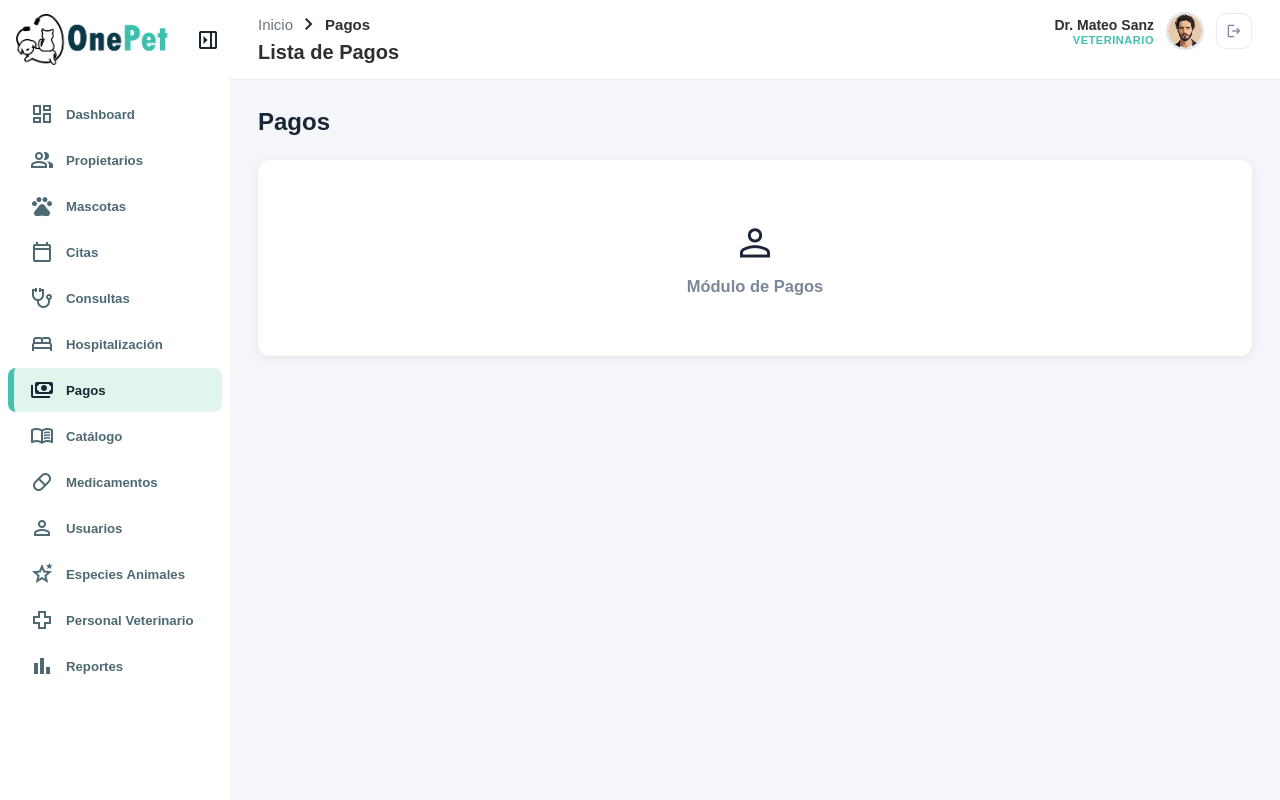
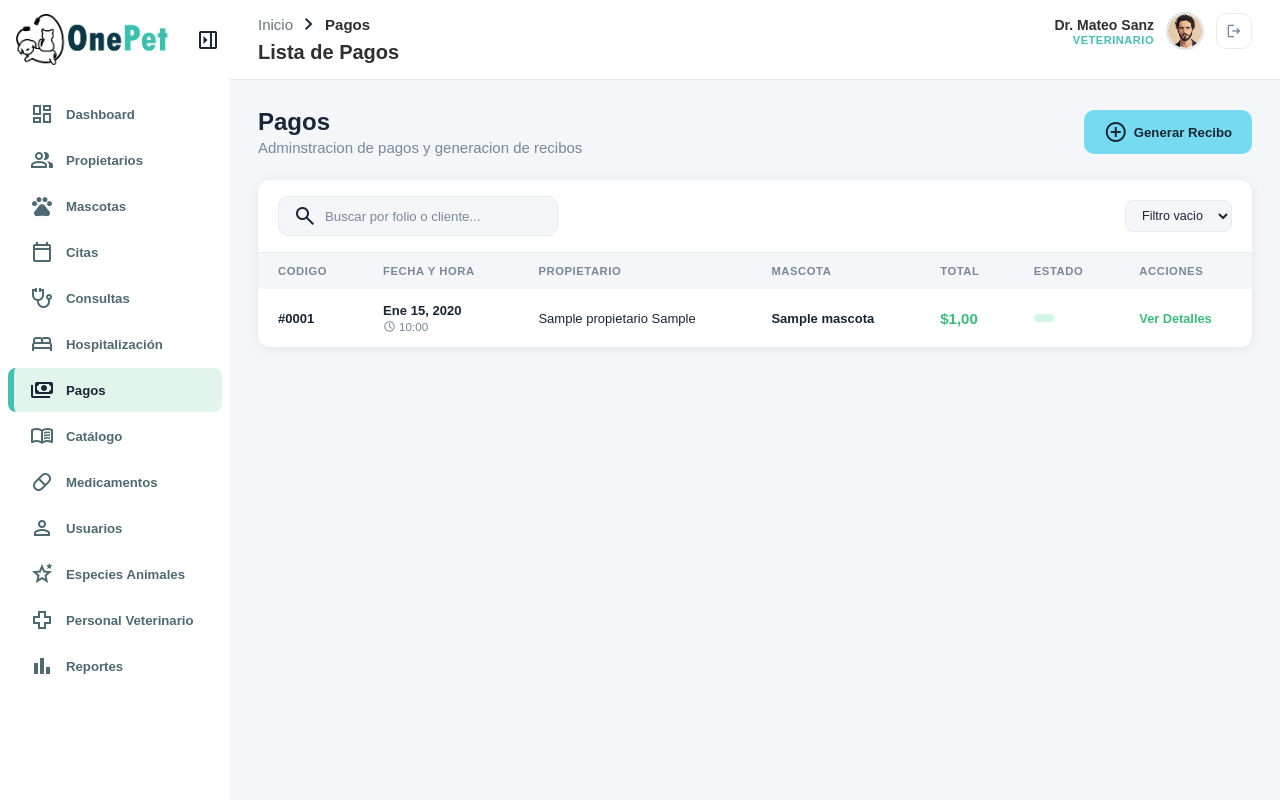
Before and after one commit to araceliimarcoos/OnePet, a Django app: page /pagos/ in a window 1280 px wide. Run offline with Django 5.2, Linux system fonts and the light colour scheme; a user stored in the database is signed in; tables that the repository leaves empty hold one stand-in row (values such as "Sample post").

Commit message:
Vista y template de pagos con datos reales

```diff
--- a/web/templates/pagos/pagos_lista.html
+++ b/web/templates/pagos/pagos_lista.html
@@ -18,11 +18,85 @@
 
     <div class="page active" id="page-pagos">
         <div class="page-header">
-            <h1 class="page-title">Pagos</h1>
+            <div>
+                <h1 class="page-title">Pagos</h1>
+                <p class="page-sub">Adminstracion de pagos y generacion de recibos</p>
+            </div>
+            <div class="page-header-right">
+                <button class="btn-primary" id="btnNuevoPago">
+                    <span class="material-symbols-outlined">add_circle</span>
+                    Generar Recibo
+                </button>
+            </div>
         </div>
-        <div class="card placeholder-card">
-            <span class="placeholder-icon material-symbols-outlined">person</span>
-            <p>Módulo de Pagos</p>
+
+        <div class="card">
+            <div class="filters-bar">
+                <div class="search-box">
+                    <span class="material-symbols-outlined">search</span>
+                    <input type="text" id="pagoSearch" placeholder="Buscar por folio o cliente...">
+                </div>
+
+                <div class="filters-right">
+                    <select id="" class="filter-select" id="">
+                        <option value="">Filtro vacio</option>
+                    </select>
+                </div>
+            </div>
+
+            <div class="table-wrapper">
+                <table class="data-table" id="pagosTable">
+                    <thead>
+                        <tr>
+                            <th>CODIGO</th>
+                            <th>FECHA Y HORA</th>
+                            <th>PROPIETARIO</th>
+                            <th>MASCOTA</th>
+                            <th>TOTAL</th>
+                            <th>ESTADO</th>
+                            <th>ACCIONES</th>
+
+                        </tr>
+                    </thead>
+                    <tbody id="pagosBody">
+                        {% for pago in pagos %}
+                        <tr>
+                            <td><strong>#{{ pago.codigo|stringformat:"04d" }}</strong></td>
+                            <td>
+                                <div class="fecha-cell">
+                                    <span class="fecha-dia">{{ pago.fecha|date:"M d, Y" }}</span>
+                                    <span class="fecha-hora">
+                                        <span class="material-symbols-outlined">schedule</span>
+                                        {{ pago.hora|time:"H:i" }}
+                                    </span>
+                                </div>
+                            </td>
+                            <td>{{ pago.consulta.expediente.mascota.propietario.nombrepila }} {{ pago.consulta.expediente.mascota.propietario.primerapellido }}</td>
+
+                            <td><strong>{{ pago.consulta.expediente.mascota.nombre }}</strong></td>
+
+                            <td><span class="med-price">${{ pago.pagofinal|floatformat:2 }}</span></td>
+
+                            <td>
+                                {% if pago.hospitalizacion %}
+
+                                <div class="badge badge-confirmada">
+                                    {{ pago.hospitalizacion.estado.nombre|upper }}
+                                </div>
+
+                                {% else %}
+                                <div class="badge badge-pendiente">
+                                    {{ pago.consulta.cita.estado.nombre|upper }}
+                                </div>
+                                {% endif %}
+                            </td>
+                            <td><a href="#" class="link-green">Ver Detalles</a></td>
+                        </tr>
+                        {% endfor %}
+
+                    </tbody>
+                </table>
+            </div>
         </div>
     </div>
 
--- a/web/views.py
+++ b/web/views.py
@@ -5,7 +5,7 @@ from django.http import JsonResponse
 from django.contrib.auth.decorators import login_required
 from django.utils import timezone
 # Importa solo los que necesites para la lista por ahora:
-from .models import Mascota, Propietario, Especie, Raza, Servicio, Medicamento, Usuario,Veterinario, Recepcionista, Administrador, Cita, Hospitalizacion, SignosVitales
+from .models import Mascota, Propietario, Especie, Raza, Servicio, Medicamento, Usuario, Veterinario, Recepcionista, Administrador, Cita, Hospitalizacion, SignosVitales, Pago, Expediente
 
 from django.core.paginator import Paginator
 from django.db.models import Q
@@ -205,7 +205,18 @@ def hospitalizacion(request):
 #............................................................................. P A G O S ..................................................................................#
 @login_required
 def pagos(request):
-    return render(request, 'pagos/pagos_lista.html', { 'seccion_activa': 'pagos' })
+
+    pagos_list = Pago.objects.select_related(
+        'consulta__cita__mascota__propietario',
+        'hospitalizacion'
+    ).order_by('-fecha', '-hora')
+
+    contexto = {
+        'seccion_activa': 'pagos',
+        'pagos': pagos_list,
+    }
+
+    return render(request, 'pagos/pagos_lista.html', contexto)
 #............................................................................ S E R V I C I O S ............................................................................#
 
 from django.db.models import Q
```
